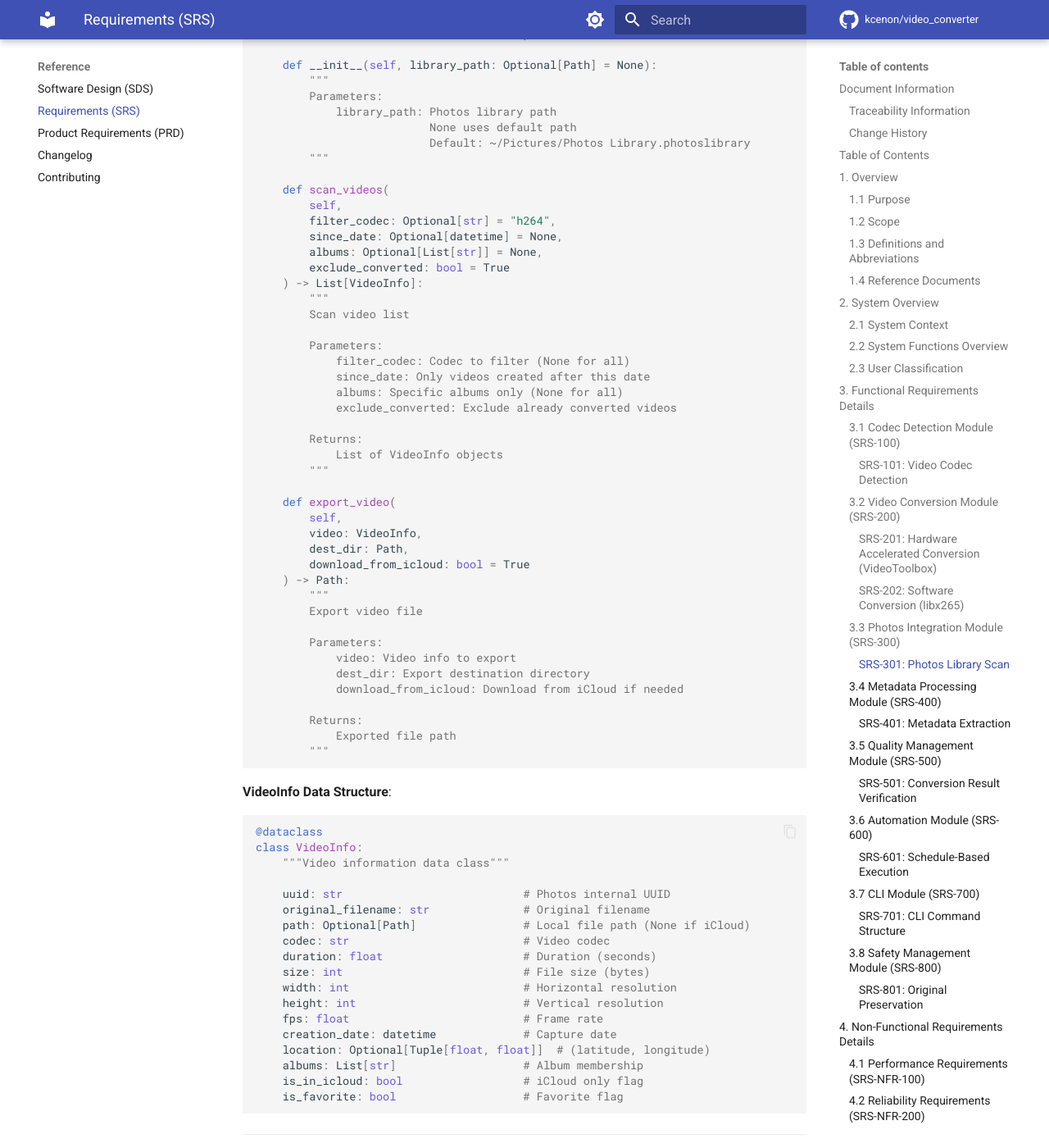
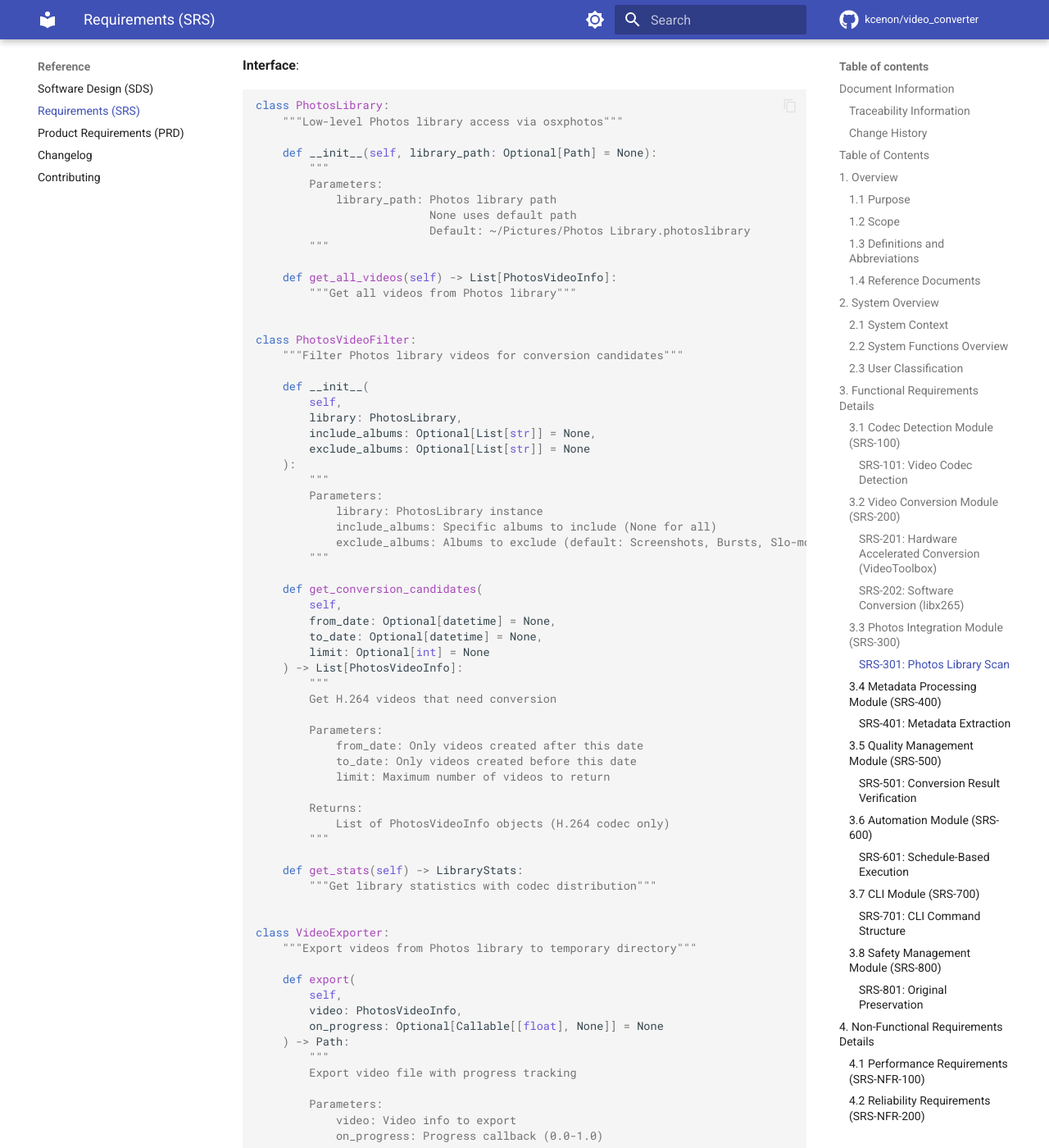
Before and after one commit to kcenon/video_converter, an MkDocs documentation site: the page built from docs/SRS.md, in a window 1280 px wide and 1400 px high, scrolled down 9730 px. Shown: the whole window at 82% size. Built offline with MkDocs 1.6.1 and Material for MkDocs 9.7.7, drawn with Linux system fonts in a browser that asks for light colours; comment, search, counter and statistics services are not loaded; the version menu is left out; some of the changed text lies outside the part shown.

Commit message:
docs(SRS): update class names and method signatures to match implementation
- Replace MetadataManager with MetadataProcessor
- Replace QualityValidator with VideoValidator + CompressionValidator
- Replace LaunchdManager with ServiceManager + LaunchdPlistGenerator
- Replace PhotosExtractor.scan_videos with PhotosVideoFilter.get_conversion_candidates
- Add PhotosLibrary and VideoExporter class documentation
- Update document version to 1.0.2

````diff
--- a/docs/SRS.md
+++ b/docs/SRS.md
@@ -23,6 +23,7 @@
 |---------|------|--------|---------|
 | 1.0.0 | 2025-12-21 | - | Initial creation |
 | 1.0.1 | 2025-12-23 | - | Updated document status and references to align with PRD v1.1.0 |
+| 1.0.2 | 2025-12-24 | - | Updated class names and method signatures to match implementation (MetadataProcessor, VideoValidator, CompressionValidator, ServiceManager, LaunchdPlistGenerator, PhotosVideoFilter) |
 
 ---
 
@@ -412,8 +413,8 @@
 
 **Interface**:
 ```python
-class PhotosExtractor:
-    """Extract videos from Photos library"""
+class PhotosLibrary:
+    """Low-level Photos library access via osxphotos"""
 
     def __init__(self, library_path: Optional[Path] = None):
         """
@@ -423,44 +424,72 @@
                           Default: ~/Pictures/Photos Library.photoslibrary
         """
 
-    def scan_videos(
+    def get_all_videos(self) -> List[PhotosVideoInfo]:
+        """Get all videos from Photos library"""
+
+
+class PhotosVideoFilter:
+    """Filter Photos library videos for conversion candidates"""
+
+    def __init__(
         self,
-        filter_codec: Optional[str] = "h264",
-        since_date: Optional[datetime] = None,
-        albums: Optional[List[str]] = None,
-        exclude_converted: bool = True
-    ) -> List[VideoInfo]:
+        library: PhotosLibrary,
+        include_albums: Optional[List[str]] = None,
+        exclude_albums: Optional[List[str]] = None
+    ):
         """
-        Scan video list
+        Parameters:
+            library: PhotosLibrary instance
+            include_albums: Specific albums to include (None for all)
+            exclude_albums: Albums to exclude (default: Screenshots, Bursts, Slo-mo)
+        """
+
+    def get_conversion_candidates(
+        self,
+        from_date: Optional[datetime] = None,
+        to_date: Optional[datetime] = None,
+        limit: Optional[int] = None
+    ) -> List[PhotosVideoInfo]:
+        """
+        Get H.264 videos that need conversion
 
         Parameters:
-            filter_codec: Codec to filter (None for all)
-            since_date: Only videos created after this date
-            albums: Specific albums only (None for all)
-            exclude_converted: Exclude already converted videos
+            from_date: Only videos created after this date
+            to_date: Only videos created before this date
+            limit: Maximum number of videos to return
 
         Returns:
-            List of VideoInfo objects
+            List of PhotosVideoInfo objects (H.264 codec only)
         """
 
-    def export_video(
+    def get_stats(self) -> LibraryStats:
+        """Get library statistics with codec distribution"""
+
+
+class VideoExporter:
+    """Export videos from Photos library to temporary directory"""
+
+    def export(
         self,
-        video: VideoInfo,
-        dest_dir: Path,
-        download_from_icloud: bool = True
+        video: PhotosVideoInfo,
+        on_progress: Optional[Callable[[float], None]] = None
     ) -> Path:
         """
-        Export video file
+        Export video file with progress tracking
 
         Parameters:
             video: Video info to export
-            dest_dir: Export destination directory
-            download_from_icloud: Download from iCloud if needed
+            on_progress: Progress callback (0.0-1.0)
 
         Returns:
-            Exported file path
+            Exported file path in temp directory
         """
 ```
+
+> **Note**: The Photos integration is split into three specialized classes:
+> - `PhotosLibrary`: Low-level library access and video enumeration
+> - `PhotosVideoFilter`: H.264 video filtering with album and date constraints
+> - `VideoExporter`: Temporary file export with progress tracking
 
 **VideoInfo Data Structure**:
 ```python
@@ -585,25 +614,47 @@
 
 **Interface**:
 ```python
-class QualityValidator:
-    """Conversion quality validation"""
+class VideoValidator:
+    """Video file integrity and property validation"""
 
     def validate(
         self,
-        original_path: Path,
-        converted_path: Path,
-        config: ValidationConfig
+        video_path: Path,
+        strictness: ValidationStrictness = ValidationStrictness.STANDARD
     ) -> ValidationResult:
         """
-        Comprehensive conversion result validation
+        Validate video file integrity and properties
 
         Validation steps:
         1. File integrity check (FFprobe)
-        2. Property comparison (resolution, framerate, duration)
-        3. Compression ratio check (normal range verification)
-        4. VMAF measurement (optional)
+        2. Video stream presence verification
+        3. Codec and container format detection
+        4. Duration and bitrate validation
+        """
+
+class CompressionValidator:
+    """Conversion compression ratio validation"""
+
+    def validate(
+        self,
+        original_size: int,
+        converted_size: int,
+        content_type: ContentType = ContentType.UNKNOWN
+    ) -> CompressionValidationResult:
+        """
+        Validate compression ratio is within expected range
+
+        Validation steps:
+        1. Calculate compression ratio
+        2. Determine expected range based on content type
+        3. Check if ratio is within normal, warning, or error range
+        4. Generate appropriate severity and recommendations
         """
 ```
+
+> **Note**: The validation functionality is split into two specialized classes:
+> - `VideoValidator`: Handles file integrity and video property validation
+> - `CompressionValidator`: Handles compression ratio analysis and content-aware validation
 
 **Validation Steps Detail**:
 
@@ -741,15 +792,34 @@
         2. Delete plist file
         """
 
-    def start(self) -> None:
+    def start(self) -> ServiceResult:
         """Manual service start: launchctl start <label>"""
 
-    def stop(self) -> None:
+    def stop(self) -> ServiceResult:
         """Stop service: launchctl stop <label>"""
 
-    def status(self) -> ServiceStatus:
+    def status(self) -> DetailedServiceStatus:
         """Query service status: launchctl list | grep <label>"""
+
+
+class LaunchdPlistGenerator:
+    """launchd plist file generation"""
+
+    def generate(self, config: LaunchdConfig) -> str:
+        """
+        Generate plist XML content
+
+        Creates properly formatted launchd plist with:
+        - Label and program arguments
+        - Schedule configuration (StartCalendarInterval)
+        - Standard output/error paths
+        - ThrottleInterval and other settings
+        """
 ```
+
+> **Note**: The automation functionality is split into two specialized classes:
+> - `ServiceManager`: Handles service lifecycle (install, uninstall, start, stop, status)
+> - `LaunchdPlistGenerator`: Handles plist file generation from configuration
 
 ---
 
````
Also changed, not shown: other parts of docs/SRS.md (+8 -8 lines).
